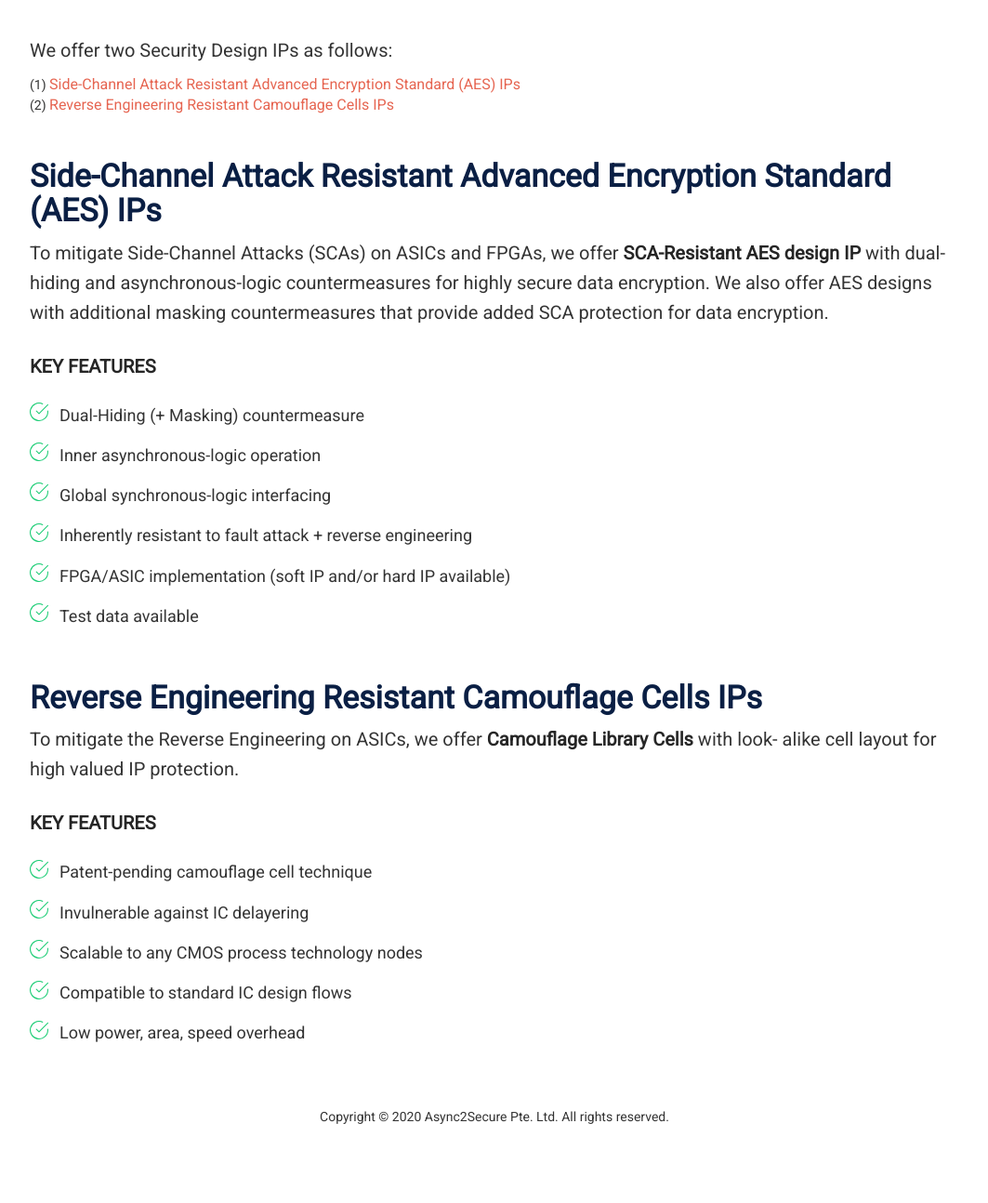
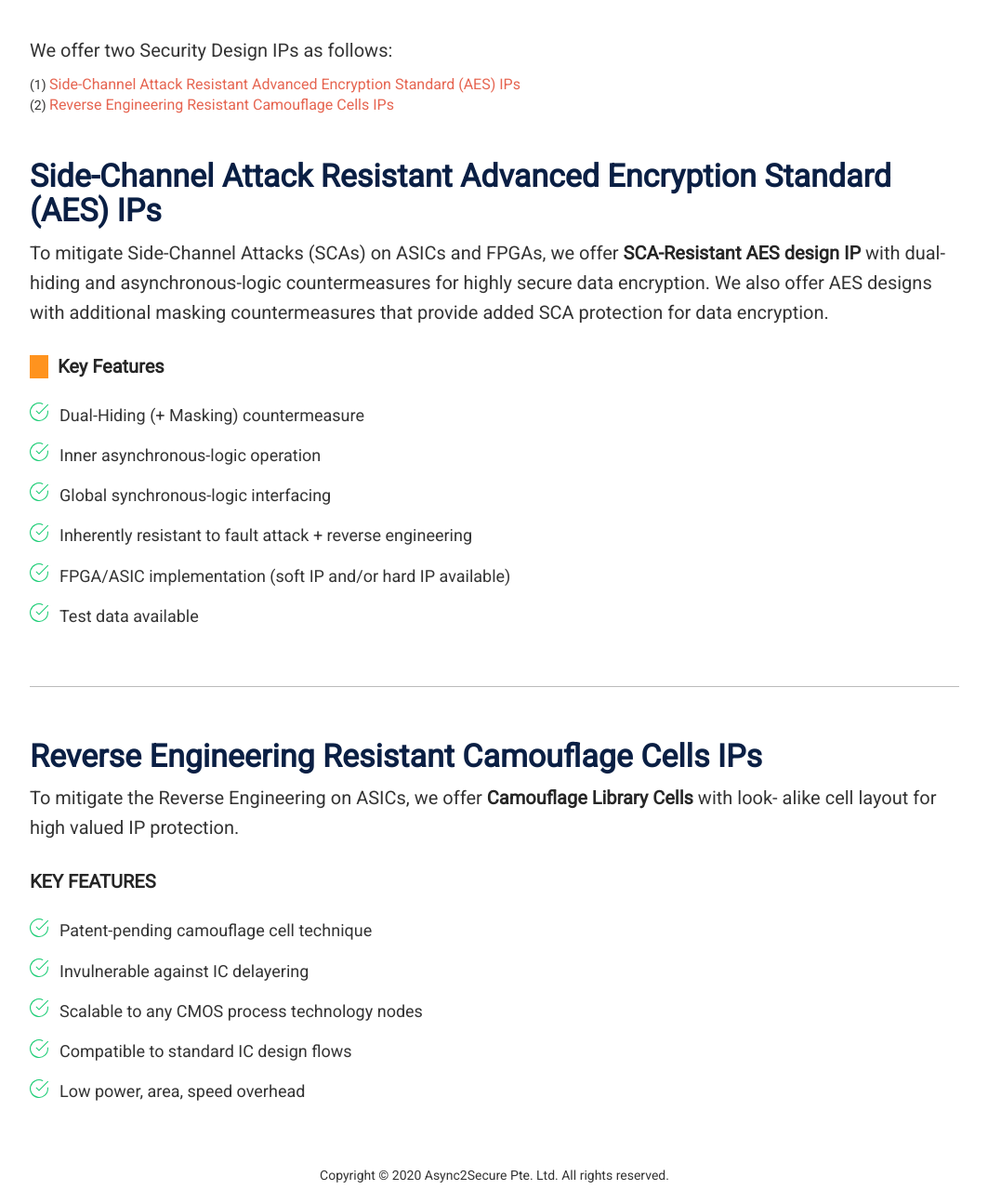
Before and after one commit to async2secure/async2secure.github.io, a Jekyll site: the page built from _pages/products/security_design_ips.md, in a window 1280 px wide and 1400 px high, scrolled down 173 px, cut to the strip 106-1400 px from the top of the window. Shown: the whole strip at 93% size, without its empty margins (108-1171 px from the left). Built offline with Jekyll 4.4.1, drawn with Linux system fonts in a browser that asks for light colours; some web fonts are replaced; before the commit the page ends 1510 px from its top, so only the background shows below that.

Commit message:
try diff

```diff
--- a/_pages/products/security_design_ips.md
+++ b/_pages/products/security_design_ips.md
@@ -12,6 +12,24 @@ permalink: /products/security_ips
 <article class="new">
 <a id="first"></a>
 <p>We offer two Security Design IPs as follows:</p>
+
+ <style>
+.vl {
+  border-left: 20px solid #ff931e;
+  padding-left: 10px;
+  /* height: 500px; */
+}
+
+hr.solid {
+   padding-top: 20px;
+   padding-bottom: 20px;
+  border-top: 1px solid #bbb;
+}
+
+</style>
+
+
+
 <ul style="list-style-type:none; padding-left: 0;">
    <li>(1) <a class="link" href="#first">Side-Channel Attack Resistant Advanced Encryption Standard (AES) IPs</a></li>
    <li>(2) <a class="link" href="#second">Reverse Engineering Resistant Camouflage Cells IPs</a></li>
@@ -21,7 +39,8 @@ permalink: /products/security_ips
 <h4>Side-Channel Attack Resistant Advanced Encryption Standard (AES) IPs</h4>
 <p>To mitigate Side-Channel Attacks (SCAs) on ASICs and FPGAs, we offer <strong>SCA-Resistant AES design IP</strong> with dual-hiding and asynchronous-logic countermeasures for highly secure data encryption. We also offer AES designs with additional masking countermeasures that provide added SCA protection for data encryption.</p>
 <br>
-<p class="temp01_title">KEY FEATURES</p>
+<div class="vl">
+<p class="temp01_title">Key Features</p></div>
 <div class="lnd_checks">
    <div class="lnd_check_wrap">
       <img class="check-icon" src="/assets/common/check.svg" width="55">
@@ -49,6 +68,7 @@ permalink: /products/security_ips
    </div>
 </div>
 <br>
+<hr class="solid">
 <a id="second"></a>
 <h4> Reverse Engineering Resistant Camouflage Cells IPs</h4>
 <p>To mitigate the Reverse Engineering on ASICs, we offer <strong>Camouflage Library Cells</strong> with look-
--- a/_sass/_base.scss
+++ b/_sass/_base.scss
@@ -1,5 +1,5 @@
 $content-width: 1000px;
-$main: #80c846;
+$main: #ff931e;
 $font-style: 'Roboto', sans-serif;
 $font-color: #262626;
 $link-color: #425469;
```
